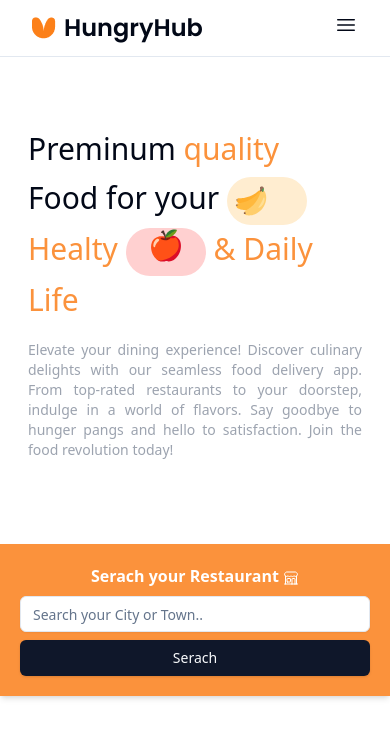
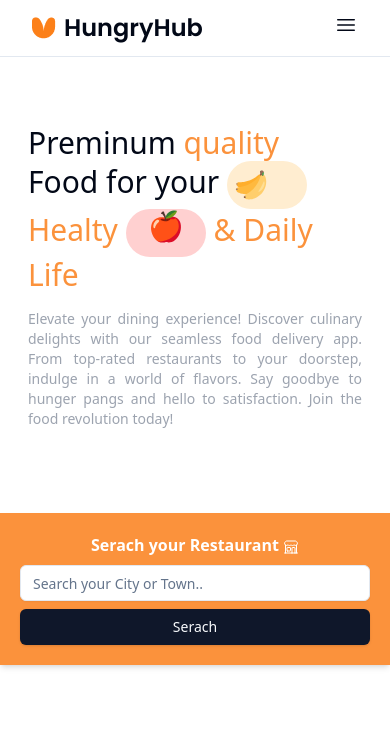
Before and after one commit to Harshalvk/HungryHub-frontend, a React (Vite) app: page / in a window 390 px wide. Shown: the top 738 px of the page. Built offline with nearby package versions, Linux system fonts and the light colour scheme.

Commit message:
FIX: Width issue for landing page components

```diff
--- a/src/components/Hero.tsx
+++ b/src/components/Hero.tsx
@@ -1,14 +1,15 @@
-//
 import banana from "../assets/banana.svg";
 import apple from "../assets/apple.svg";
 import heroImages from "../assets/hero-section-food-images.svg";
 
 const Hero = () => {
   return (
-    <div className="relative overflow-hidden">
+    <div
+      className="relative overflow-hidden"
+    >
       <div className="md:mt-16 max-w-7xl mx-auto flex p-7">
-        <div className="max-w-screen-md">
-          <h1 className="text-3xl sm:text-5xl md:text-7xl font-medium leading-relaxed">
+        <div className="max-w-3xl">
+          <h1 className="text-3xl sm:text-5xl md:text-7xl font-medium ">
             Preminum <span className="text-orange-400">quality</span>
             <br />
             Food for your{" "}
@@ -27,10 +28,11 @@ const Hero = () => {
           </div>
         </div>
       </div>
+
       <img
         src={heroImages}
         alt="hero food images"
-        className="hidden xl:block h-96 absolute top-14 -right-28"
+        className="hidden xl:block h-96 w-auto absolute top-14 -right-28"
       />
     </div>
   );
```
